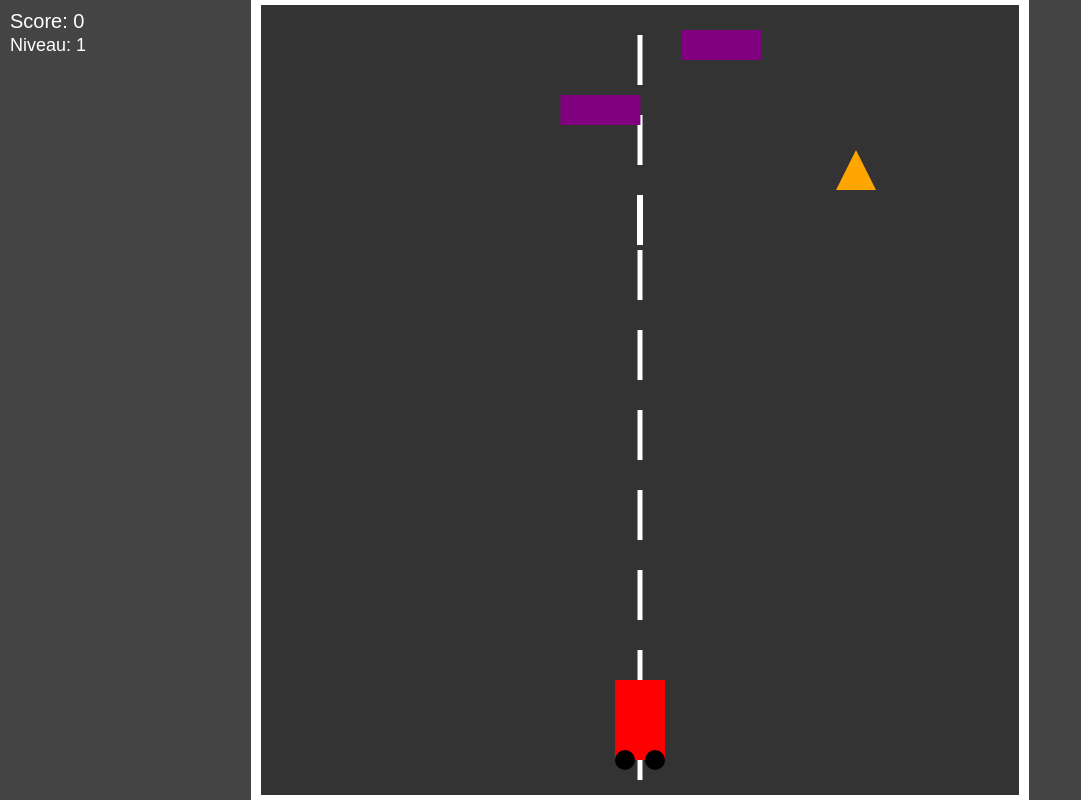
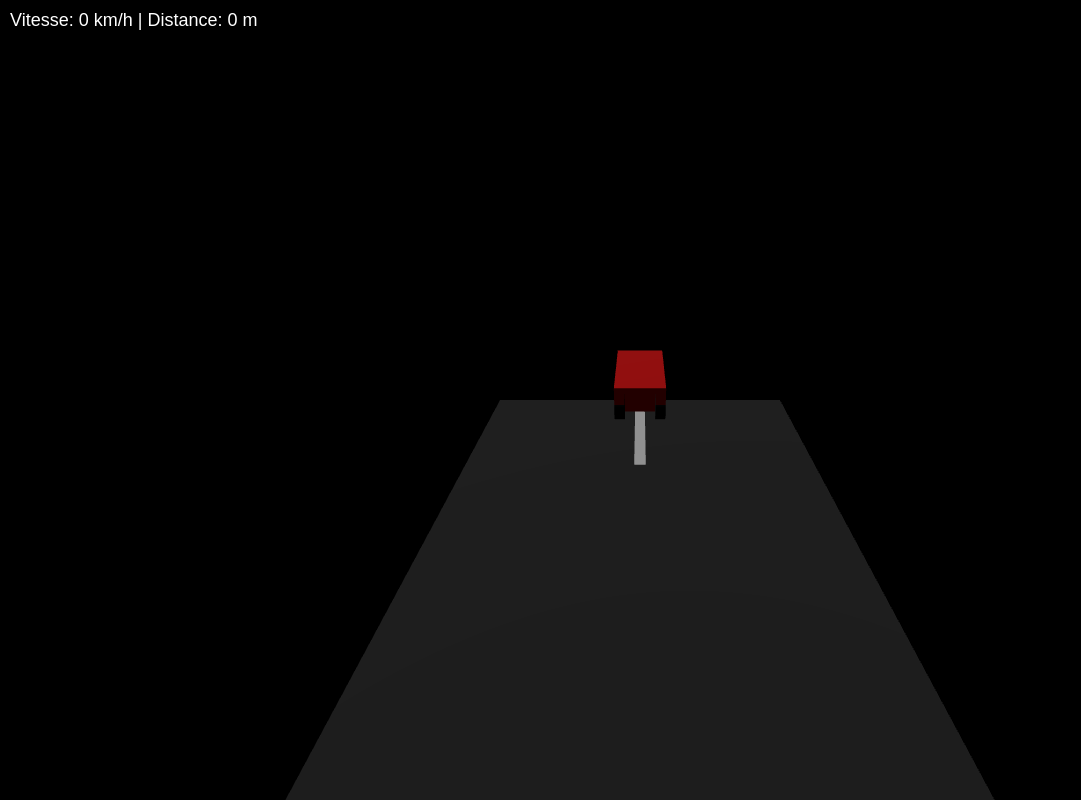
Before and after one commit to tresor676/HT-MESSENGER, a plain HTML site: page friends.html in a window 1280 px wide. Shown: the whole page, without its empty margins (0-1081 px from the left). Drawn offline with nearby package versions, Linux system fonts and the light colour scheme; animation ran at ten frames a second.

Commit message:
Update friends.html

```diff
--- a/friends.html
+++ b/friends.html
@@ -3,138 +3,207 @@
 <head>
 <meta charset="UTF-8">
 <meta name="viewport" content="width=device-width, initial-scale=1.0">
-<title>Jeu Moto Pro</title>
+<title>Simulateur Moto 3D Immersif</title>
 <style>
-body { margin:0; overflow:hidden; background:#111; }
-canvas { display:block; margin:0 auto; background:#444; }
-#score { position:absolute; top:10px; left:10px; color:white; font-family:Arial; font-size:20px; }
-#level { position:absolute; top:35px; left:10px; color:white; font-family:Arial; font-size:18px; }
+body { margin:0; overflow:hidden; background:#87CEEB; }
+canvas { display:block; }
+#hud { position:absolute; top:10px; left:10px; color:white; font-family:Arial; font-size:18px; }
 </style>
 </head>
 <body>
-<canvas id="gameCanvas"></canvas>
-<div id="score">Score: 0</div>
-<div id="level">Niveau: 1</div>
+<div id="hud">Vitesse: 0 km/h | Distance: 0 m</div>
+
+<script src="https://cdn.jsdelivr.net/npm/three@0.159.0/build/three.min.js"></script>
 
 <script>
-const canvas=document.getElementById("gameCanvas");
-const ctx=canvas.getContext("2d");
-canvas.width=window.innerWidth;
-canvas.height=window.innerHeight;
+// ===== Scene, Camera, Renderer =====
+const scene = new THREE.Scene();
 
-// =================== Variables ===================
-let score=0;
-let level=1;
-const scoreDiv=document.getElementById("score");
-const levelDiv=document.getElementById("level");
+const camera = new THREE.PerspectiveCamera(75, window.innerWidth/window.innerHeight, 0.1, 1000);
+camera.position.set(0,5,10);
 
-const road={ width:canvas.width*0.6, x:canvas.width*0.2, speed:5, lineWidth:5 };
-let lines=[];
-for(let i=0;i<20;i++){ lines.push({x:canvas.width/2, y:i*80, length:50}); }
+const renderer = new THREE.WebGLRenderer({antialias:true});
+renderer.setSize(window.innerWidth, window.innerHeight);
+document.body.appendChild(renderer.domElement);
 
-const bike={ width:50, height:80, x:canvas.width/2-25, y:canvas.height-120, color:"#ff0000", speed:10 };
+// ===== Lights =====
+const dirLight = new THREE.DirectionalLight(0xffffff,1);
+dirLight.position.set(10,20,10);
+scene.add(dirLight);
+scene.add(new THREE.AmbientLight(0x404040));
 
-// Obstacles
-let obstacles=[];
-let spawnInterval=1300;
+// ===== HUD =====
+const hud = document.getElementById("hud");
 
-// Contrôles
-let left=false,right=false;
-document.addEventListener("keydown",e=>{if(e.key==="ArrowLeft") left=true; if(e.key==="ArrowRight") right=true;});
-document.addEventListener("keyup",e=>{if(e.key==="ArrowLeft") left=false; if(e.key==="ArrowRight") right=false;});
-canvas.addEventListener("touchstart", e=>{
-  const touchX=e.touches[0].clientX;
-  if(touchX<canvas.width/2) left=true; else right=true;
-});
-canvas.addEventListener("touchend", e=>{ left=false; right=false; });
+// ===== Road with moving bands =====
+const roadWidth = 6;
+const roadLength = 1000;
+const road = new THREE.Group();
+scene.add(road);
 
-// =================== Fonctions ===================
-function spawnObstacle(){
-  const types=["cone","car","barrier"];
-  const type = types[Math.floor(Math.random()*types.length)];
-  let width=type==="cone"?40:type==="car"?60:80;
-  let height=type==="cone"?40:type==="car"?80:30;
-  const x=road.x + Math.random()*(road.width-width);
-  obstacles.push({x:x,y:-height,width:width,height:height,type:type});
+// Road surface
+const roadMat = new THREE.MeshStandardMaterial({color:0x333333});
+const roadGeo = new THREE.PlaneGeometry(roadWidth,1000);
+const roadMesh = new THREE.Mesh(roadGeo,roadMat);
+roadMesh.rotation.x=-Math.PI/2;
+roadMesh.position.z=-500;
+road.add(roadMesh);
+
+// White center lines
+let lines = [];
+for(let i=0;i<50;i++){
+  const lineGeo = new THREE.PlaneGeometry(0.2,5);
+  const lineMat = new THREE.MeshStandardMaterial({color:0xffffff});
+  const line = new THREE.Mesh(lineGeo,lineMat);
+  line.rotation.x=-Math.PI/2;
+  line.position.z = -i*20;
+  line.position.y=0.01;
+  scene.add(line);
+  lines.push(line);
 }
 
-function isCollide(a,b){ return a.x<b.x+b.width && a.x+a.width>b.x && a.y<b.y+b.height && a.y+a.height>b.y; }
+// ===== Moto (cube + roues) =====
+const bike = new THREE.Group();
+const bodyGeo = new THREE.BoxGeometry(1,0.5,2);
+const bodyMat = new THREE.MeshStandardMaterial({color:0xff0000});
+const body = new THREE.Mesh(bodyGeo,bodyMat);
+body.position.y=0.5;
+bike.add(body);
 
-function drawRoad(){
-  ctx.fillStyle="#333"; ctx.fillRect(road.x,0,road.width,canvas.height);
-  ctx.strokeStyle="white"; ctx.lineWidth=road.lineWidth;
-  lines.forEach(line=>{
-    ctx.beginPath();
-    ctx.moveTo(line.x,line.y);
-    ctx.lineTo(line.x,line.y+line.length);
-    ctx.stroke();
-    line.y+=road.speed;
-    if(line.y>canvas.height) line.y=-line.length;
-  });
-  // Bordures
-  ctx.strokeStyle="#fff";
-  ctx.lineWidth=10;
-  ctx.strokeRect(road.x,0,road.width,canvas.height);
+// Roues
+const wheelGeo = new THREE.CylinderGeometry(0.25,0.25,0.2,16);
+const wheelMat = new THREE.MeshStandardMaterial({color:0x000000});
+const wheelPositions = [
+  [-0.4,0.25,0.8], [0.4,0.25,0.8],
+  [-0.4,0.25,-0.8],[0.4,0.25,-0.8]
+];
+wheelPositions.forEach(p=>{
+  const w = new THREE.Mesh(wheelGeo,wheelMat);
+  w.rotation.z=Math.PI/2;
+  w.position.set(...p);
+  bike.add(w);
+});
+bike.position.y=0;
+bike.position.z=0;
+scene.add(bike);
+
+// ===== Obstacles =====
+let obstacles=[];
+function spawnObstacle(){
+  const types=['cone','car','barrier'];
+  const type = types[Math.floor(Math.random()*types.length)];
+  let obsGeo, obsMat;
+  if(type==='cone'){
+    obsGeo = new THREE.ConeGeometry(0.5,1,6);
+    obsMat = new THREE.MeshStandardMaterial({color:0xffa500});
+  } else if(type==='car'){
+    obsGeo = new THREE.BoxGeometry(1,1,2);
+    obsMat = new THREE.MeshStandardMaterial({color:0x0000ff});
+  } else {
+    obsGeo = new THREE.BoxGeometry(2,1,0.5);
+    obsMat = new THREE.MeshStandardMaterial({color:0x800080});
+  }
+  const obs = new THREE.Mesh(obsGeo, obsMat);
+  obs.position.x = (Math.random()-0.5)*(roadWidth-1);
+  obs.position.y=0.5;
+  obs.position.z = bike.position.z - 50;
+  scene.add(obs);
+  obstacles.push(obs);
 }
 
-function drawBike(){
-  ctx.fillStyle=bike.color;
-  ctx.fillRect(bike.x,bike.y,bike.width,bike.height);
-  // roues
-  ctx.fillStyle="black";
-  ctx.beginPath(); ctx.arc(bike.x+10,bike.y+bike.height,10,0,Math.PI*2); ctx.fill();
-  ctx.beginPath(); ctx.arc(bike.x+bike.width-10,bike.y+bike.height,10,0,Math.PI*2); ctx.fill();
+// ===== Controls =====
+let left=false,right=false,forward=false;
+let speed=0,maxSpeed=0.5,distance=0;
+
+document.addEventListener('keydown', e=>{
+  if(e.key==='ArrowLeft') left=true;
+  if(e.key==='ArrowRight') right=true;
+  if(e.key==='ArrowUp') forward=true;
+});
+document.addEventListener('keyup', e=>{
+  if(e.key==='ArrowLeft') left=false;
+  if(e.key==='ArrowRight') right=false;
+  if(e.key==='ArrowUp') forward=false;
+});
+
+// Touch controls
+let touchStartX=null;
+document.addEventListener('touchstart', e=>{
+  touchStartX = e.touches[0].clientX;
+  forward = true;
+});
+document.addEventListener('touchmove', e=>{
+  const touchX = e.touches[0].clientX;
+  if(touchX < touchStartX) left=true,right=false;
+  else if(touchX > touchStartX) right=true,left=false;
+});
+document.addEventListener('touchend', e=>{
+  left=false; right=false;
+});
+
+// ===== Animate =====
+function animate(){
+  requestAnimationFrame(animate);
+
+  // Accélération
+  if(forward) speed += 0.001;
+  speed = Math.min(speed,maxSpeed);
+  distance += speed*10;
+
+  // Virage
+  if(left) bike.rotation.y += 0.03;
+  if(right) bike.rotation.y -= 0.03;
+
+  // Déplacement
+  bike.position.x -= Math.sin(bike.rotation.y)*speed*50;
+  bike.position.z -= Math.cos(bike.rotation.y)*speed*50;
+
+  // Caméra
+  camera.position.x = bike.position.x - Math.sin(bike.rotation.y)*10;
+  camera.position.z = bike.position.z - Math.cos(bike.rotation.y)*10;
+  camera.position.y = bike.position.y + 5;
+  camera.lookAt(bike.position);
+
+  // Défilement des bandes
+  lines.forEach(line=>{
+    line.position.z += speed*50;
+    if(line.position.z > bike.position.z + 10){
+      line.position.z -= 1000;
+    }
+  });
+
+  // Obstacles
+  obstacles.forEach((obs,i)=>{
+    obs.position.z += speed*50;
+    if(obs.position.z > bike.position.z + 5){
+      scene.remove(obs);
+      obstacles.splice(i,1);
+    }
+    const dx = Math.abs(obs.position.x - bike.position.x);
+    const dz = Math.abs(obs.position.z - bike.position.z);
+    if(dx<1 && dz<1){
+      alert("Game Over! Distance: "+Math.floor(distance)+" m");
+      location.reload();
+    }
+  });
+
+  hud.textContent = `Vitesse: ${Math.floor(speed*200)} km/h | Distance: ${Math.floor(distance)} m`;
+
+  renderer.render(scene,camera);
 }
 
-function drawObstacles(){
-  for(let i=obstacles.length-1;i>=0;i--){
-    const obs=obstacles[i];
-    obs.y+=road.speed;
+// Spawn obstacles toutes les 2 sec
+setInterval(spawnObstacle,2000);
 
-    if(obs.type==="cone"){
-      ctx.fillStyle="orange";
-      ctx.beginPath();
-      ctx.moveTo(obs.x+obs.width/2,obs.y);
-      ctx.lineTo(obs.x,obs.y+obs.height);
-      ctx.lineTo(obs.x+obs.width,obs.y+obs.height);
-      ctx.closePath(); ctx.fill();
-    } else if(obs.type==="car"){
-      ctx.fillStyle="blue"; ctx.fillRect(obs.x,obs.y,obs.width,obs.height);
-    } else { // barrier
-      ctx.fillStyle="purple"; ctx.fillRect(obs.x,obs.y,obs.width,obs.height);
-    }
+// Lancer animation
+animate();
 
-    if(isCollide(bike,obs)){ alert("Game Over! Score: "+score); location.reload(); }
-
-    if(obs.y>canvas.height){
-      obstacles.splice(i,1);
-      score++;
-      scoreDiv.textContent="Score: "+score;
-      level=Math.floor(score/10)+1;
-      levelDiv.textContent="Niveau: "+level;
-      road.speed=5+level*0.7;
-    }
-  }
-}
-
-// =================== Game Loop ===================
-function gameLoop(){
-  ctx.clearRect(0,0,canvas.width,canvas.height);
-
-  if(left && bike.x>road.x) bike.x-=bike.speed;
-  if(right && bike.x+bike.width<road.x+road.width) bike.x+=bike.speed;
-
-  drawRoad(); drawBike(); drawObstacles();
-
-  requestAnimationFrame(gameLoop);
-}
-
-// Spawn obstacles
-setInterval(spawnObstacle,spawnInterval);
-
-// Lancer le jeu
-gameLoop();
-
+// ===== Responsive =====
+window.addEventListener('resize', ()=>{
+  camera.aspect=window.innerWidth/window.innerHeight;
+  camera.updateProjectionMatrix();
+  renderer.setSize(window.innerWidth,window.innerHeight);
+});
 </script>
 </body>
 </html>
```
